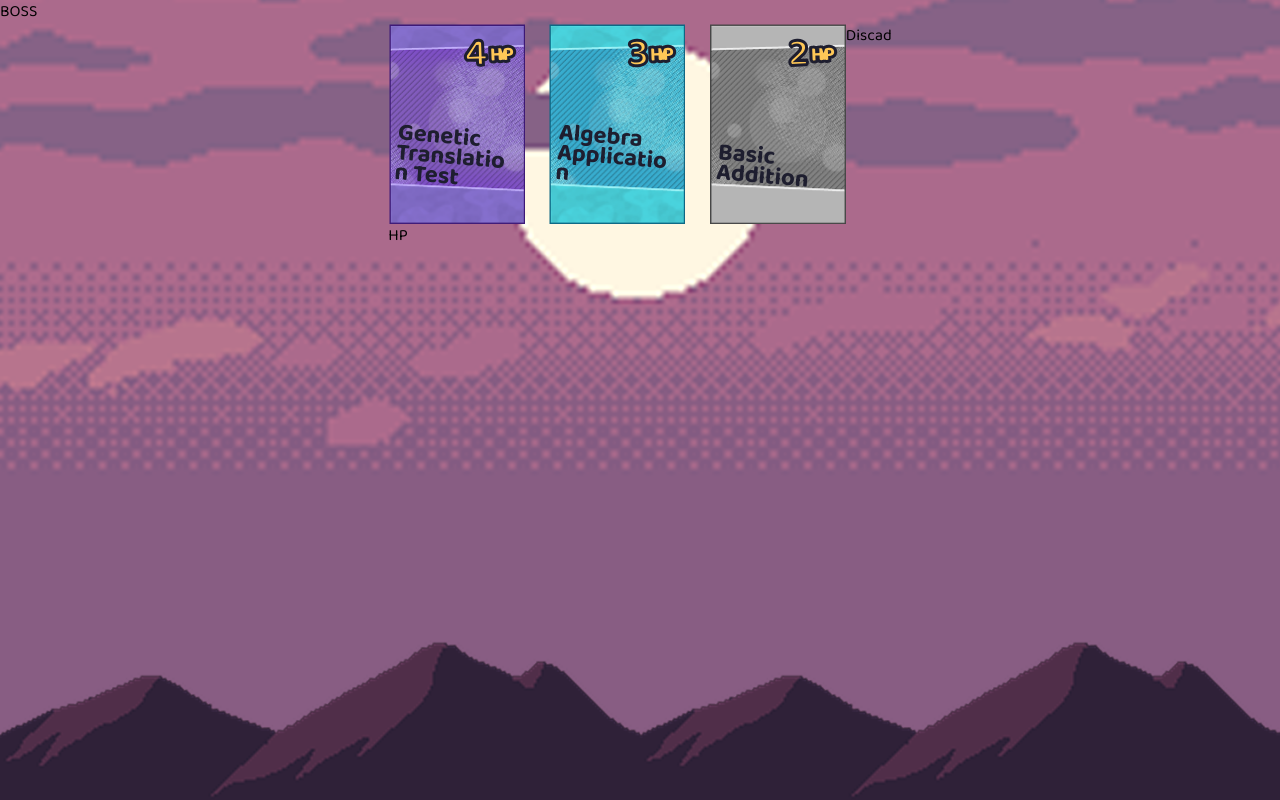
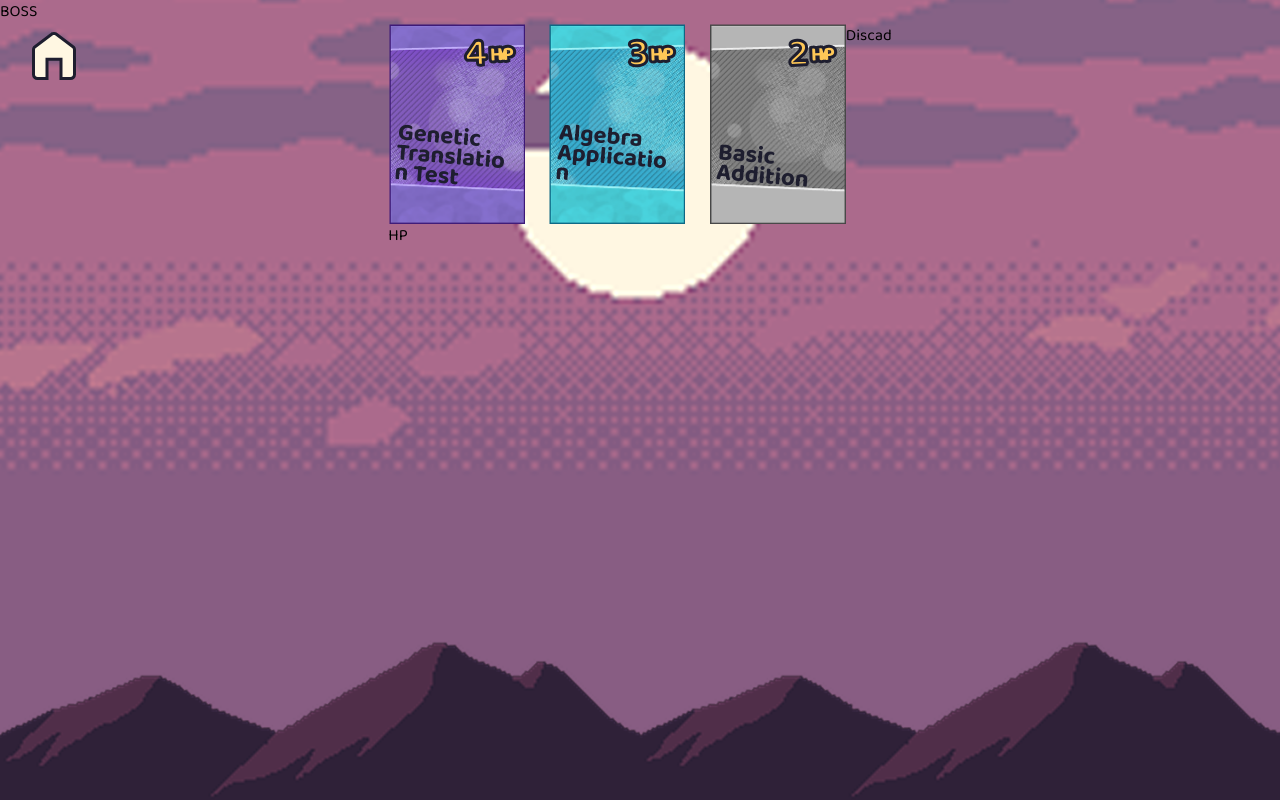
Before and after one commit to YuChan707/balatro, a React (Vite) app in the folder frontend/: page / in a window 1280 px wide. Both pictures are taken after a click on the button "Play". Built offline with nearby package versions, Linux system fonts and the light colour scheme; a web font is replaced by a local one.

Commit message:
add: home button

```diff
--- a/frontend/src/components/button.jsx
+++ b/frontend/src/components/button.jsx
@@ -1,7 +1,7 @@
 import React from "react";
 export default function Button({ text, onClick, type = "button" }) {
   return (
-    <button className="Button" onClick={onClick} type={type}>
+    <button className="Button cursor-pointer" onClick={onClick} type={type}>
       {text}
     </button>
   );
--- a/frontend/src/components/game.jsx
+++ b/frontend/src/components/game.jsx
@@ -4,6 +4,7 @@ import bg from "./../assets/bg.png";
 import Card from "./Card";
 import { shuffle } from "./../utils/index";
 import CardFlip from "./CardboardQuestion";
+import homeIcon from "./../assets/homeIcon.svg";
 
 const MAX_HAND = 3;
 
@@ -80,6 +81,13 @@ function Game({ cards, setInGame }) {
           </div>
         </>
       )}
+
+      <button
+        className="absolute top-[32px] left-[32px] cursor-pointer hover:opacity-80"
+        onClick={() => setInGame(false)}
+      >
+        <img src={homeIcon} alt="homeIcon" />
+      </button>
     </div>
   );
 }
```
